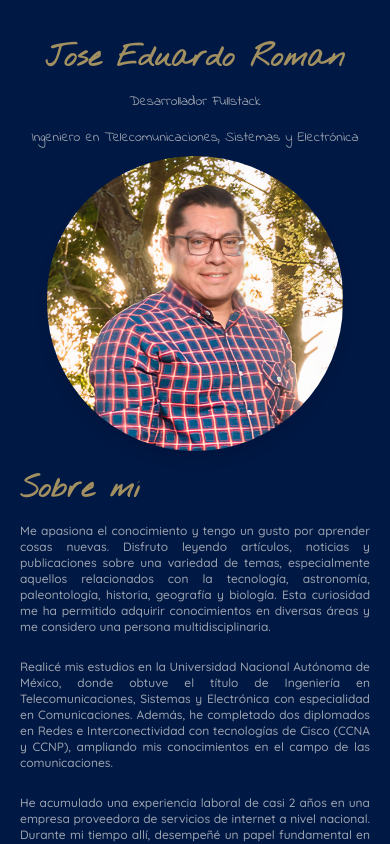
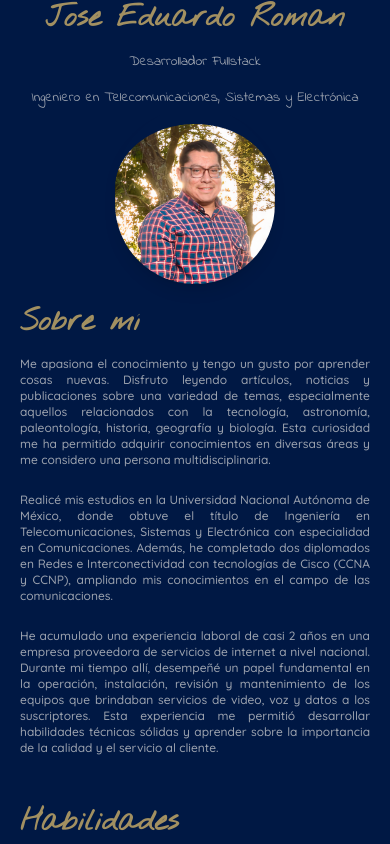
Before and after one commit to jeromanp/my-portfolio, a Next.js app: page / in a window 390 px wide. Shown: the top 844 px of the page. Built offline with nearby package versions, Linux system fonts and the light colour scheme.

Commit message:
deleted margin

```diff
--- a/src/components/Intro.jsx
+++ b/src/components/Intro.jsx
@@ -7,7 +7,7 @@ export default function Intro() {
     triggerOnce: true, // Solo activa la animación una vez
   });
   return (
-    <div className="h-full w-full items-center justify-between text-sm bg-custom-azul mx-auto pt-10 md:pt-20 md:pb-10">
+    <div className="h-full w-full items-center justify-between text-sm bg-custom-azul mx-auto">
       <div
         ref={inViewRef}
         className={`  ${inView ? "animate__animated animate__fadeInDownBig" : ""}`}
@@ -28,15 +28,15 @@ export default function Intro() {
 
       <div
         ref={inViewRef}
-        className={` md:w-60 lg:w-80 mx-auto flex justify-center items-center  ${inView ? "animate__animated animate__flipInX" : ""}`}
+        className={` w-40 md:w-60 lg:w-80 mx-auto flex justify-center items-center  ${inView ? "animate__animated animate__flipInX" : ""}`}
       >
 
           <div className="w-full h-full flex justify-center items-center">
             <img
               src="/imagen/img-me.jpg"
               alt="meImage"
-              className="object-cover rounded-full max-w-full max-h-full pt-2 shadow-lg"
               style={{width:"35vh",height:"auto"}}
+              className="w-10 h-auto object-cover rounded-full max-w-full max-h-full pt-4 shadow-lg"
             />
           </div>
         </div>
```
